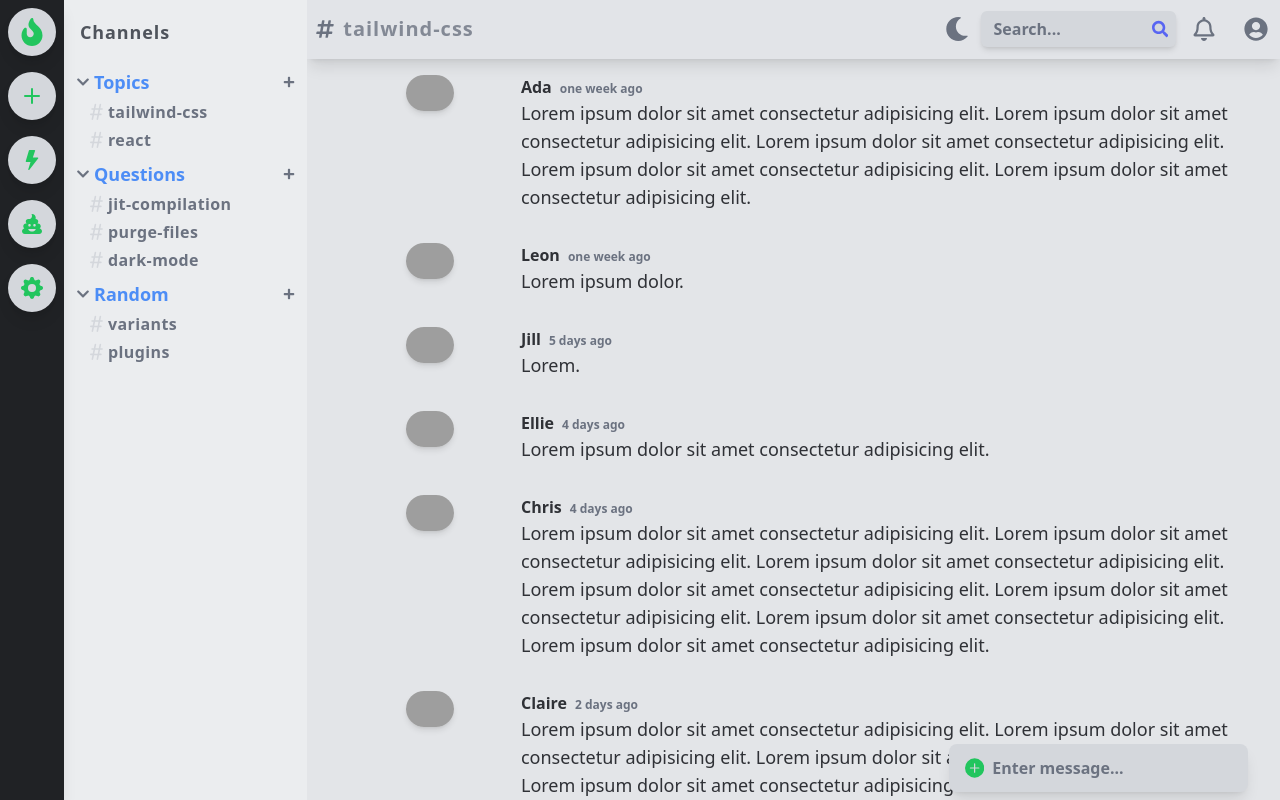
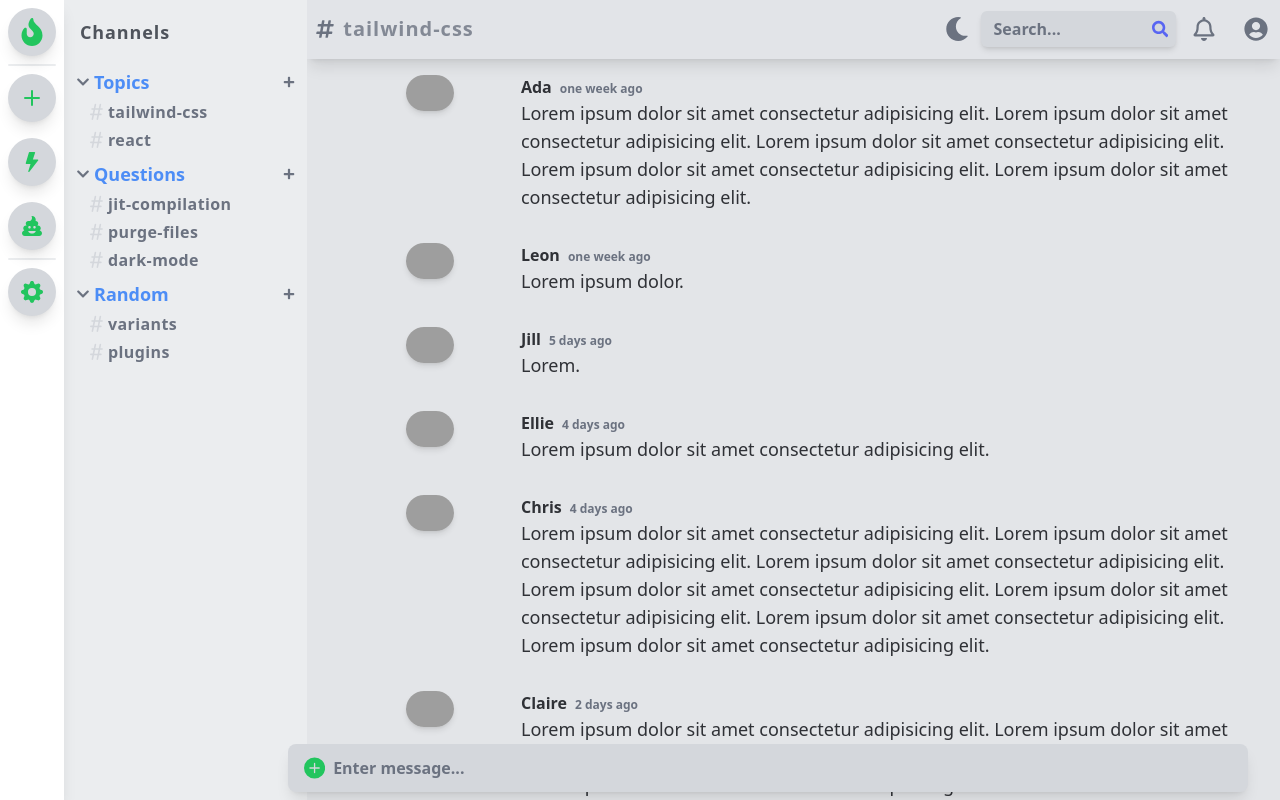
Before and after one commit to Dmitry1007/discord-navbar, a React (Create React App) app: page / in a window 1280 px wide. Built offline with nearby package versions, Linux system fonts and the light colour scheme; grey boxes are pictures that could not be loaded.

Commit message:
Dark/Light mode

```diff
--- a/src/SideBar.js
+++ b/src/SideBar.js
@@ -3,15 +3,17 @@ import { FaFire, FaPoo } from "react-icons/fa";
 
 const SideBar = () => {
     return (
-        <div className="fixed top-0 left-0 h-screen w-16 flex flex-col bg-gray-900 shadow-lg">
-            <SideBarIcon text="Fire" icon={<FaFire size="28" />} />
-            <SideBarIcon text="Plus" icon={<BsPlus size="32" />} />
-            <SideBarIcon
-                text="Thunder"
-                icon={<BsFillLightningFill size="20" />}
-            />
-            <SideBarIcon text="Poop" icon={<FaPoo size="20" />} />
-            <SideBarIcon text="Settings" icon={<BsGearFill size="22" />} />
+        <div
+            className="fixed top-0 left-0 h-screen w-16 flex flex-col
+                  bg-white dark:bg-gray-900 shadow-lg"
+        >
+            <SideBarIcon icon={<FaFire size="28" />} />
+            <Divider />
+            <SideBarIcon icon={<BsPlus size="32" />} />
+            <SideBarIcon icon={<BsFillLightningFill size="20" />} />
+            <SideBarIcon icon={<FaPoo size="20" />} />
+            <Divider />
+            <SideBarIcon icon={<BsGearFill size="22" />} />
         </div>
     );
 };
@@ -23,4 +25,6 @@ const SideBarIcon = ({ icon, text = "tooltip 💡" }) => (
     </div>
 );
 
+const Divider = () => <hr className="sidebar-hr" />;
+
 export default SideBar;
--- a/src/index.css
+++ b/src/index.css
@@ -147,7 +147,7 @@
     fixed right-8 bottom-2
     rounded-lg shadow-lg
     bg-gray-400 dark:bg-gray-600 px-2
-    h-12;
+    h-12 w-3/4;
     }
 
     .bottom-bar-input {
--- a/tailwind.config.js
+++ b/tailwind.config.js
@@ -3,6 +3,7 @@ const colors = require("tailwindcss/colors");
 /** @type {import('tailwindcss').Config} */
 module.exports = {
     content: ["./src/**/*.{js,jsx,ts,tsx}"],
+    darkMode: "class",
     theme: {
         extend: {
             colors: {
```
